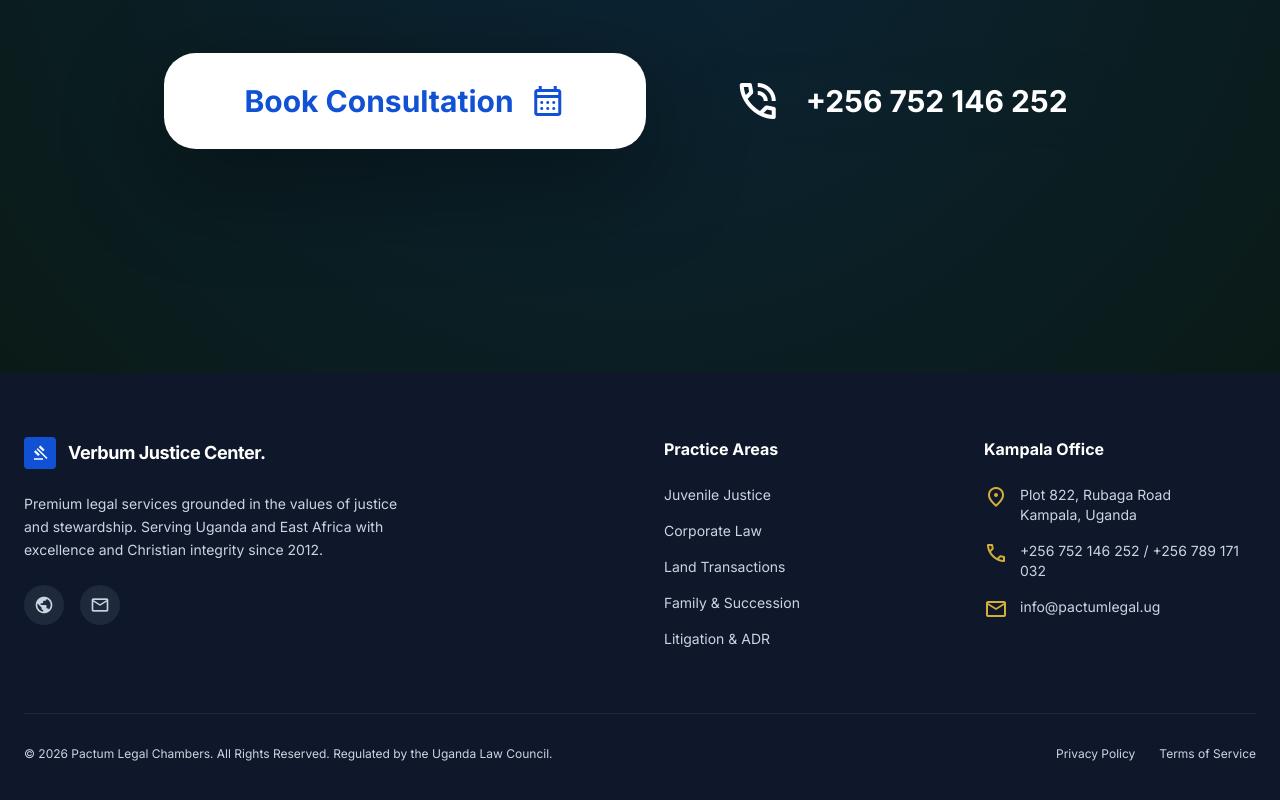
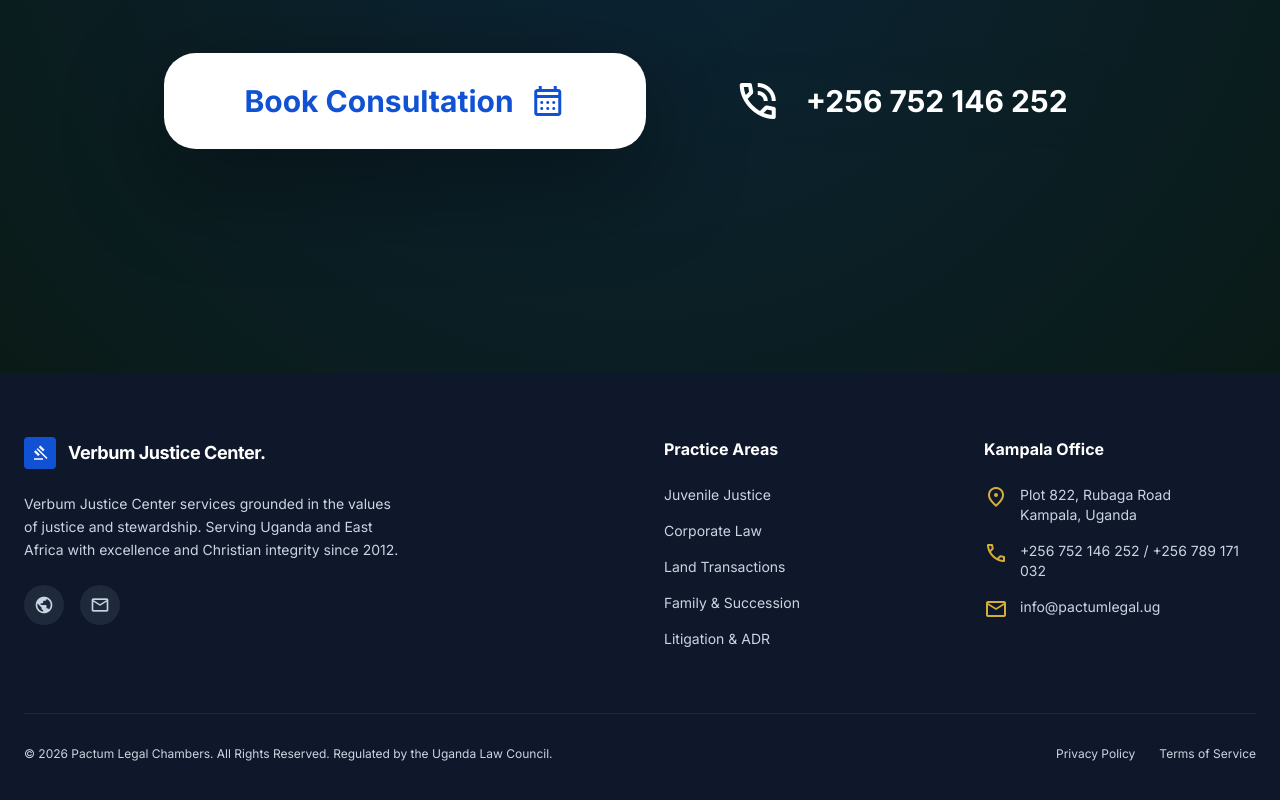
Before and after one commit to MuriisaJohn/Pactum-legal-chambers, a React (Vite) app: page /#/ in a window 1280 px wide. Shown: the part 4367-5167 px from the top of the page. Built offline with nearby package versions, Linux system fonts and the light colour scheme; a web font is replaced by a local one.

Commit message:
Update Footer.tsx

```diff
--- a/components/Footer.tsx
+++ b/components/Footer.tsx
@@ -14,7 +14,7 @@
             <h2 className="text-lg font-bold text-white tracking-tight">Verbum Justice Center.</h2>
           </div>
           <p className="text-sm leading-relaxed max-w-sm">
-            Premium legal services grounded in the values of justice and stewardship. Serving Uganda and East Africa with excellence and Christian integrity since 2012.
+            Verbum Justice Center services grounded in the values of justice and stewardship. Serving Uganda and East Africa with excellence and Christian integrity since 2012.
           </p>
           <div className="flex gap-4">
             <a href="#" className="size-10 rounded-full bg-slate-800 flex items-center justify-center hover:bg-primary transition-colors">
```
